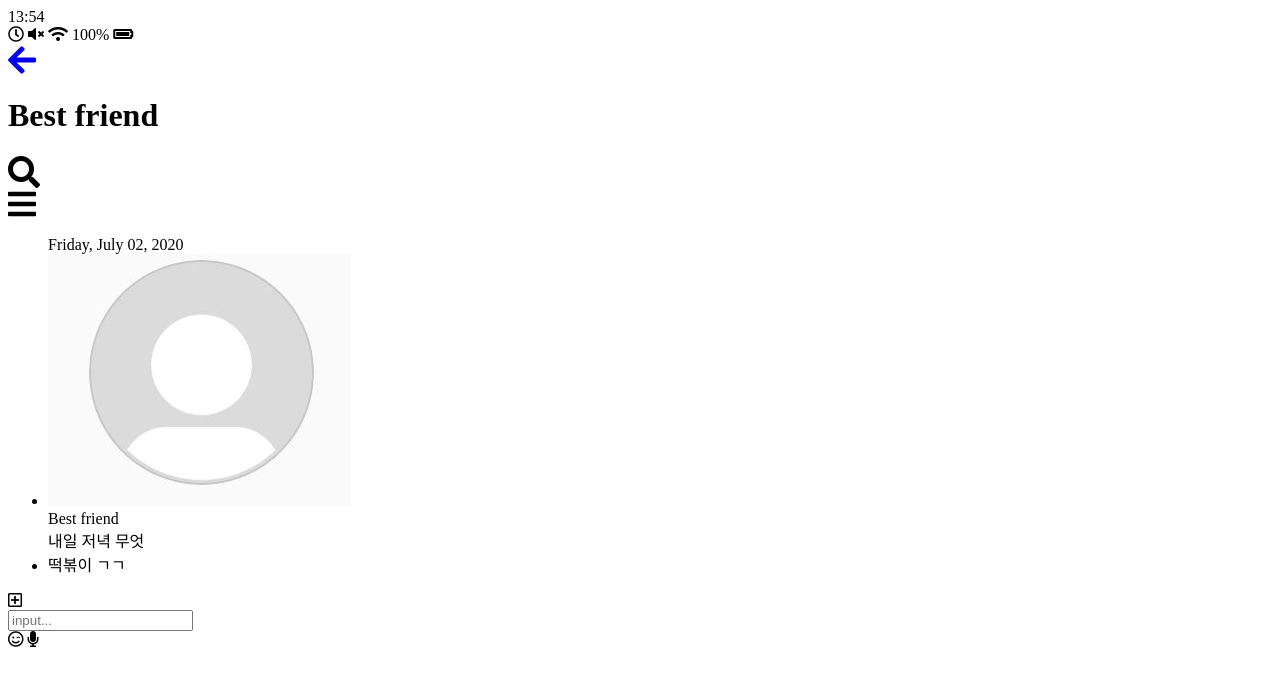
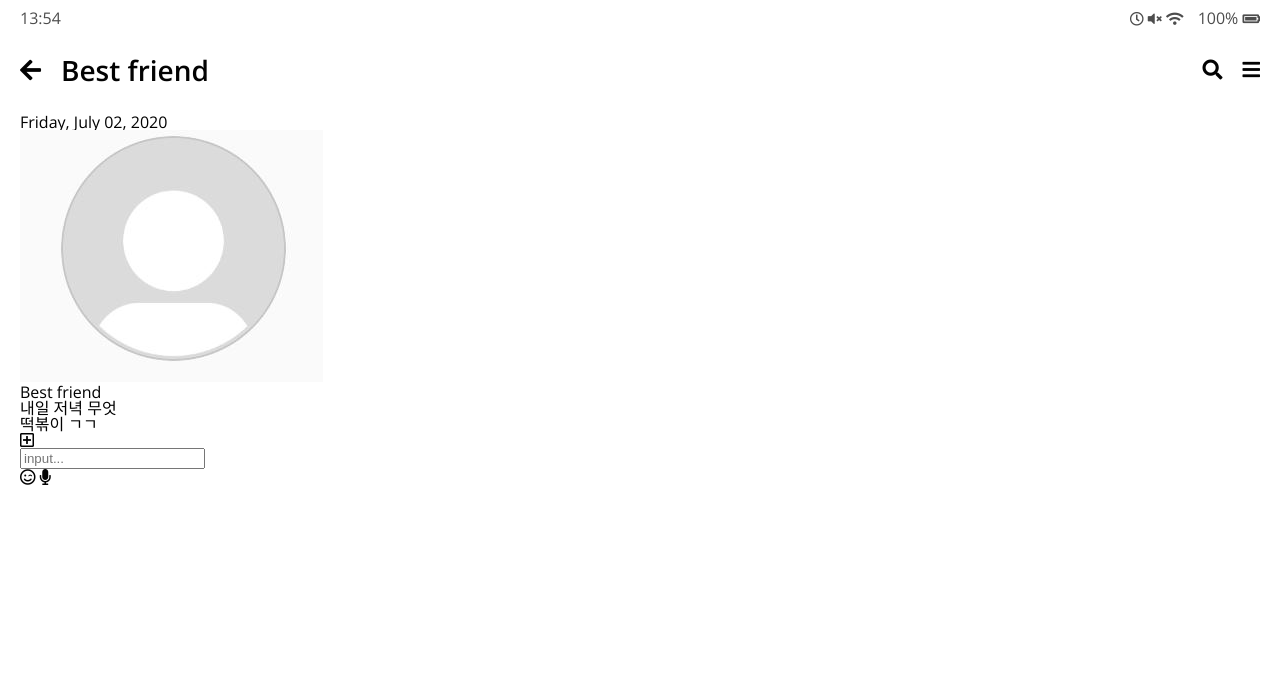
Before and after one commit to tmdtjq32/Kakao, a plain HTML site: page chat.html in a window 1280 px wide. Drawn offline with nearby package versions, Linux system fonts and the light colour scheme.

Commit message:
status-bar와 header CSS 적용

```diff
--- a/chat.html
+++ b/chat.html
@@ -5,7 +5,7 @@
     <meta charset="utf-8">
     <title>Chat | Kakao Clone</title>
     <link rel="stylesheet" href="https://use.fontawesome.com/releases/v5.13.1/css/all.css">
-
+    <link rel="stylesheet" href="css/style.css" />
 </head>
 
 <body>
@@ -25,18 +25,18 @@
         <div class="header_header-column">
             <div class="header_back-btn">
                 <a href="index.html">
-                    <i class="fas fa-arrow-left fa-2x"></i>
+                    <i class="fas fa-arrow-left"></i>
                 </a>
             </div>
             <h1 class="header_title">Best friend</h1>
         </div>
         <div class="header_header-column">
             <span class="header_icon">
-                <i class="fas fa-search fa-2x"></i>
+                <i class="fas fa-search"></i>
             </span>
-            <div class="header_icon">
-                <i class="fas fa-bars fa-2x"></i>
-            </div>
+            <span class="header_icon">
+                <i class="fas fa-bars"></i>
+            </span>
         </div>
     </header>
     <main class="chat">
--- /dev/null
+++ b/css/header.css
@@ -0,0 +1,27 @@
+.header{
+    display: flex;
+    justify-content: space-between;
+    align-items:center;
+    margin-bottom: 30px;
+}
+
+.header .header_title{
+    font-size: 28px;
+    font-weight: 600;
+}
+
+.header .header_icon{
+    font-size:20px;
+    margin-left: 20px;
+    cursor: pointer;
+}
+
+.header .header_header-column{
+    display: flex;
+    align-items: center;
+}
+
+.header .header_back-btn{
+    margin-right: 20px;
+    font-size:24px;
+}
--- /dev/null
+++ b/css/reset.css
@@ -0,0 +1,48 @@
+/* http://meyerweb.com/eric/tools/css/reset/
+   v2.0 | 20110126
+   License: none (public domain)
+*/
+
+html, body, div, span, applet, object, iframe,
+h1, h2, h3, h4, h5, h6, p, blockquote, pre,
+a, abbr, acronym, address, big, cite, code,
+del, dfn, em, img, ins, kbd, q, s, samp,
+small, strike, strong, sub, sup, tt, var,
+b, u, i, center,
+dl, dt, dd, ol, ul, li,
+fieldset, form, label, legend,
+table, caption, tbody, tfoot, thead, tr, th, td,
+article, aside, canvas, details, embed,
+figure, figcaption, footer, header, hgroup,
+menu, nav, output, ruby, section, summary,
+time, mark, audio, video {
+	margin: 0;
+	padding: 0;
+	border: 0;
+	font-size: 100%;
+	font: inherit;
+	vertical-align: baseline;
+}
+/* HTML5 display-role reset for older browsers */
+article, aside, details, figcaption, figure,
+footer, header, hgroup, menu, nav, section {
+	display: block;
+}
+body {
+	line-height: 1;
+}
+ol, ul {
+	list-style: none;
+}
+blockquote, q {
+	quotes: none;
+}
+blockquote:before, blockquote:after,
+q:before, q:after {
+	content: '';
+	content: none;
+}
+table {
+	border-collapse: collapse;
+	border-spacing: 0;
+}
--- /dev/null
+++ b/css/status-bar.css
@@ -0,0 +1,15 @@
+
+.status-bar{
+    display: flex;
+    justify-content: space-between;
+    margin-bottom: 30px;
+    opacity: 0.7;
+}
+
+.status-bar i{
+    font-size:14px;
+}
+
+.status-bar .status-bar_battery-level{
+    margin-left:10px;
+}
--- /dev/null
+++ b/css/style.css
@@ -0,0 +1,15 @@
+@import url('https://fonts.googleapis.com/css2?family=Open+Sans:wght@400;600&display=swap');
+@import "reset.css";
+@import "status-bar.css";
+@import "header.css";
+
+body {
+    background-color: white;
+    padding:10px 20px;
+    color:#020202;
+    font-family: 'Open Sans', sans-serif;
+}
+
+a{
+    color:inherit;
+}
--- a/styles.css
+++ /dev/null
@@ -1,5 +0,0 @@
-
-h1 {
-    color: green;
-    font-size: 16px;
-}
```
Also changed, not shown: find.html (+3 -3 lines), friends.html (+3 -3 lines), index.html (+5 -5 lines), more.html (+4 -4 lines), settings.html (+3 -3 lines).
